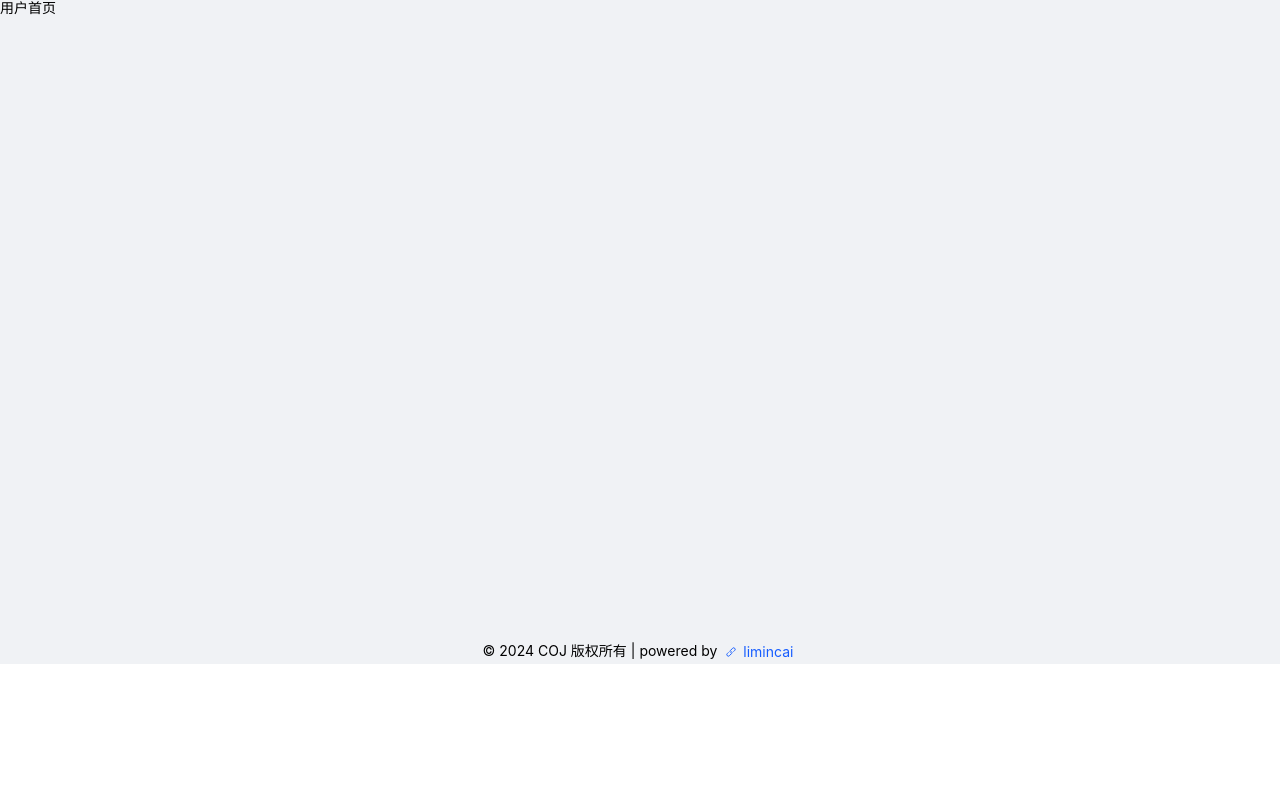
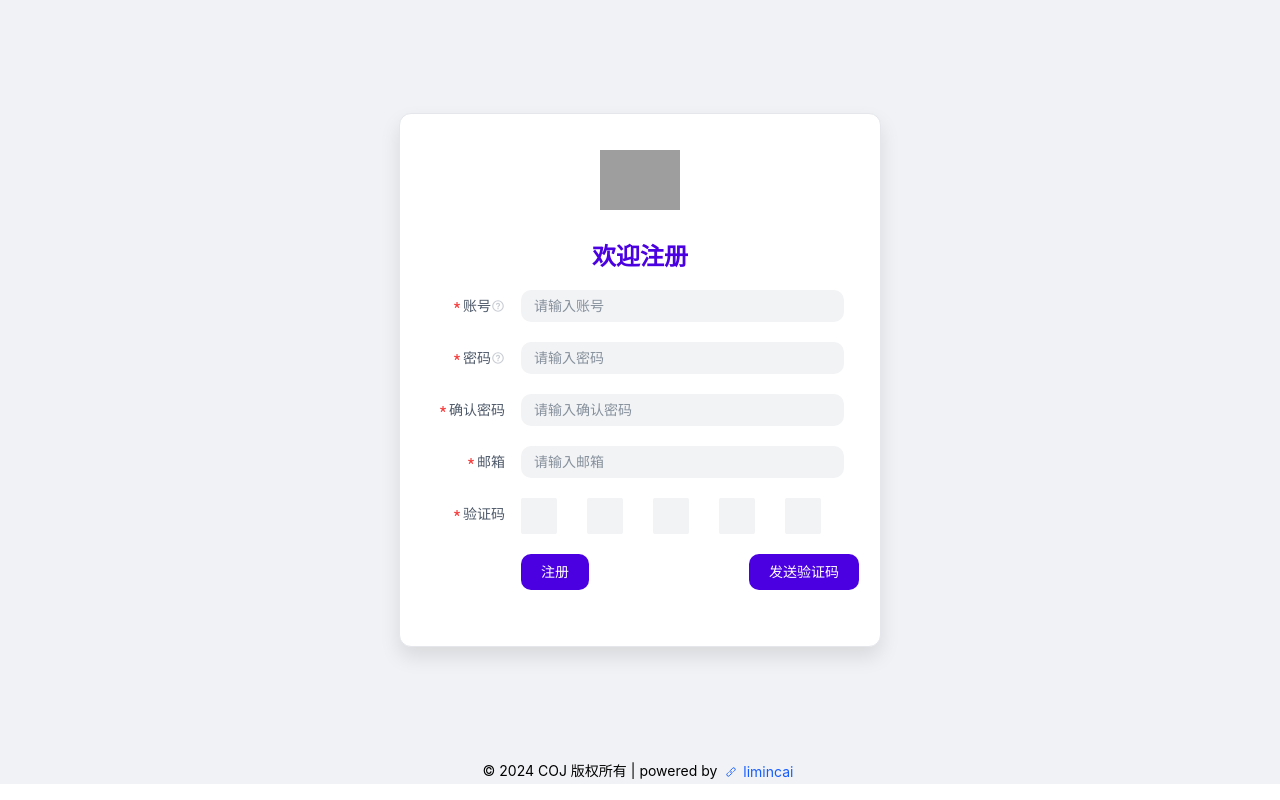
Before and after one commit to limincai/ikuncode-frontend, a Vue app: page /user/register in a window 1280 px wide. Built offline with nearby package versions, Linux system fonts and the light colour scheme; no server answers; grey boxes are pictures that could not be loaded.

Commit message:
注册页面开发完成

```diff
--- a/src/App.vue
+++ b/src/App.vue
@@ -62,7 +62,7 @@ router.beforeEach((to, from, next) => {
   NProgress.start();
 
   // 当前登陆用户权限
-  const loginUserRole = loginUserStore.loginUser.userRole;
+  const loginUserRole = loginUserStore.loginUser?.userRole;
 
   // 需要权限
   const requiredRole = to?.meta?.requiredRole;
@@ -78,7 +78,7 @@ router.beforeEach((to, from, next) => {
   // 当前用户未登陆
   if (loginUserRole !== 0 && !loginUserRole) {
     Message.error("请先登陆");
-    router.replace("/login");
+    router.replace("/user/login");
     // 关闭进度条
     NProgress.done();
     return;
--- a/src/api/AxiosClient.js
+++ b/src/api/AxiosClient.js
@@ -11,7 +11,6 @@ NProgress.configure({ showSpinner: false }); // 隐藏加载图标
 // 创建 axios 实例
 const AxiosClient = axios.create({
   baseURL: BASE_URL,
-  timeout: 10000,
   headers: {
     "Content-Type": "application/json",
   },
--- a/src/api/EmailControllerApi.js
+++ b/src/api/EmailControllerApi.js
@@ -0,0 +1,7 @@
+import AxiosClient from "@/api/AxiosClient";
+
+export const sendRegisterCaptchaByPost = (userEmail) => {
+  return AxiosClient.post("/email/send-register-captcha", {
+    userEmail: userEmail,
+  });
+};
--- a/src/api/UserControllerApi.js
+++ b/src/api/UserControllerApi.js
@@ -11,3 +11,7 @@ export const userLoginByPost = (userDTO) => {
 export const getLoginUserVOByGet = () => {
   return AxiosClient.get("/user/get");
 };
+
+export const userRegisterByPost = (userDTO) => {
+  return AxiosClient.post("/user/register", userDTO);
+};
--- a/src/components/GlobalHeader.vue
+++ b/src/components/GlobalHeader.vue
@@ -4,7 +4,7 @@
     <a-col flex="30%" @click="toHomeView()">
       <a-row :wrap="false" align="center" class="title-bar">
         <a-col class="logo" flex="10%">
-          <img alt="logo" class="logo" src="@/assets/logo.png" />
+          <img alt="logo" class="logo" :src="LOGO_URL" />
         </a-col>
         <a-col flex="auto">
           <div class="title">IkunCode坤码网</div>
@@ -41,7 +41,10 @@
       <!-- 用户未登陆显示用户头像 -->
       <a-dropdown trigger="hover" v-else>
         <a-avatar @click="toUserHomeView()">
-          <img :src="userAvatarUrl || defaultUserAvatar" alt="user-avatar" />
+          <img
+            :src="userAvatarUrl || DEFAULT_URSER_AVATAR_URL"
+            alt="user-avatar"
+          />
         </a-avatar>
         <template #content>
           <a-doption @click="toUserHomeView">
@@ -65,13 +68,11 @@ import { computed, ref } from "vue";
 import { useLoginUserStore } from "@/stores/user";
 import { userLogoutByPost } from "@/api/UserControllerApi";
 import { Message } from "@arco-design/web-vue";
+import { DEFAULT_URSER_AVATAR_URL, LOGO_URL } from "@/constant/GlobalConstant";
 
 const router = useRouter();
 
 const loginUserStore = useLoginUserStore();
-
-// 默认用户头像
-const defaultUserAvatar = require("@/assets/default-user-avatar.png");
 
 // 用户头像地址
 const userAvatarUrl = ref(loginUserStore.loginUser?.userAvatarUrl);
--- a/src/constant/GlobalConstant.js
+++ b/src/constant/GlobalConstant.js
@@ -1,7 +1,13 @@
-export { GITHUB_URL, BASE_URL, CAPTCHA_KEY };
+export { GITHUB_URL, BASE_URL, LOGO_URL, DEFAULT_URSER_AVATAR_URL };
 
 const GITHUB_URL = "https://github.com/limincai";
 
 const BASE_URL = "http://localhost:8888";
 
-const CAPTCHA_KEY = "Captcha-key";
+// logo 地址
+const LOGO_URL =
+  "https://limincai-coj.oss-cn-beijing.aliyuncs.com/img/logo.png";
+
+// 默认用户头像地址
+const DEFAULT_URSER_AVATAR_URL =
+  "https://limincai-coj.oss-cn-beijing.aliyuncs.com/img/default-user-avatar.png";
--- a/src/views/user/UserLoginView.vue
+++ b/src/views/user/UserLoginView.vue
@@ -3,7 +3,7 @@
     <!-- 登陆页面 logo -->
     <a-card class="login-card" :bordered="true" :hoverable="true">
       <div class="login-header">
-        <img src="@/assets/logo.png" alt="kunkun" class="logo" />
+        <img :src="LOGO_URL" alt="kunkun" class="logo" @click="toHomeView()" />
         <h2 class="login-title">欢迎登陆</h2>
       </div>
       <!-- 用户登陆表单 -->
@@ -74,18 +74,18 @@
             size="large"
             class="login-btn"
             :disabled="!loginBtnEnabled"
-            @click="debouncedUserLogin()"
+            @click="throttledDoUserLogin()"
           >
             登录
           </a-button>
+          <!-- 图片验证码 -->
+          <img
+            class="captcha"
+            :src="captchaUrl"
+            alt="captcha"
+            @click="refreshCaptcha()"
+          />
         </a-form-item>
-        <!-- 图片验证码 -->
-        <img
-          :src="captchaUrl"
-          alt="captcha"
-          style="cursor: pointer"
-          @click="refreshCaptcha()"
-        />
       </a-form>
       <div class="footer-links">
         <a-link @click="toUserRegisterView()">没有账号？注册</a-link>
@@ -103,11 +103,12 @@ import {
   isLegalUserAccount,
   isLegalUserPassword,
 } from "@/utils/RegUtil";
-import { debounce } from "lodash-es";
+import { throttle } from "lodash-es";
 import { useLoginUserStore } from "@/stores/user";
 import { userLoginByPost } from "@/api/UserControllerApi";
 import { getCaptchaByGet } from "@/api/CaptchaControllerApi";
 import { Message } from "@arco-design/web-vue";
+import { LOGO_URL } from "@/constant/GlobalConstant";
 
 const router = useRouter();
 
@@ -130,13 +131,15 @@ const getCaptcha = async () => {
 // 页面加载时先获取 url
 onMounted(() => {
   // 如果用户存在，直接跳转到首页
-  if (loginUserStore.loginUser.userId) {
+  if (loginUserStore.loginUser?.userId) {
     router.push("/");
   }
   getCaptcha();
 });
 
-// 刷新验证码图片 url
+/**
+ * 刷新验证码 url
+ */
 const refreshCaptcha = () => {
   getCaptcha();
 };
@@ -159,10 +162,20 @@ const loginBtnEnabled = computed(() => {
 });
 
 /**
+ * 点击 logo 返回首页
+ */
+const toHomeView = () => {
+  router.push("/");
+};
+
+/**
  * 用户登陆
  */
 const doUserLogin = async () => {
   const res = await userLoginByPost(form);
+  if (!res) {
+    return;
+  }
   // 存入 user 到 store 中
   loginUserStore.setLoginUser(res);
   Message.success("登陆成功");
@@ -172,11 +185,11 @@ const doUserLogin = async () => {
 
 /**
  * 登陆按钮防抖
+ * 500ms 的节流时间
  */
-const debouncedUserLogin = debounce(() => {
-  // 设置 1 秒的防抖时间
+const throttledDoUserLogin = throttle(() => {
   doUserLogin();
-}, 1000);
+}, 500);
 
 /**
  * 跳转到注册页面
@@ -216,6 +229,7 @@ const toUserRegisterView = () => {
   .logo {
     width: 80px;
     margin-bottom: 10px;
+    cursor: pointer;
   }
 
   .login-title {
@@ -256,5 +270,11 @@ const toUserRegisterView = () => {
     font-size: 14px;
     cursor: pointer;
   }
+
+  .captcha {
+    cursor: pointer;
+    width: 100px;
+    margin-left: 20vh;
+  }
 }
 </style>
--- a/src/views/user/UserRegister.vue
+++ /dev/null
@@ -1,4 +0,0 @@
-<template>用户注册</template>
-<script setup></script>
-
-<style scoped lang="scss"></style>
--- /dev/null
+++ b/src/views/user/UserRegisterView.vue
@@ -0,0 +1,323 @@
+<template>
+  <div id="user-register">
+    <!-- 注册页面 logo -->
+    <a-card class="register-card" :bordered="true" :hoverable="true">
+      <div class="register-header">
+        <img :src="LOGO_URL" alt="kunkun" class="logo" @click="toHomeView()" />
+        <h2 class="register-title">欢迎注册</h2>
+      </div>
+      <!-- 用户注册表单 -->
+      <a-form :model="form" label-col="8" wrapper-col="16">
+        <!-- 账号 -->
+        <a-form-item
+          field="userAccount"
+          label="账号"
+          tooltip="账号为8-16位，不支持特殊符号"
+          :rules="[
+            { required: true, message: '账号是必填项' },
+            {
+              minLength: 8,
+              maxLength: 16,
+              message: '账号为8-16位',
+            },
+          ]"
+        >
+          <a-input
+            v-model="form.userAccount"
+            placeholder="请输入账号"
+            class="input-field"
+          />
+        </a-form-item>
+        <!-- 密码 -->
+        <a-form-item
+          field="userPassword"
+          label="密码"
+          tooltip="密码为8-16位，不支持特殊符号"
+          :rules="[
+            { required: true, message: '密码是必填项' },
+            {
+              minLength: 8,
+              maxLength: 16,
+              message: '密码为8-16位',
+            },
+          ]"
+        >
+          <a-input
+            v-model="form.userPassword"
+            placeholder="请输入密码"
+            type="password"
+            class="input-field"
+          />
+        </a-form-item>
+        <!-- 确认密码 -->
+        <a-form-item
+          field="userConfirmedPassword"
+          label="确认密码"
+          :rules="[
+            { required: true, message: '确认密码是必填项' },
+            {
+              validator: (value, cb) => {
+                if (value !== form.userPassword) {
+                  cb('确认密码与密码不一致');
+                } else {
+                  cb();
+                }
+              },
+            },
+          ]"
+        >
+          <a-input
+            v-model="form.userConfirmedPassword"
+            placeholder="请输入确认密码"
+            type="password"
+            class="input-field"
+          />
+        </a-form-item>
+        <!-- 邮箱 -->
+        <a-form-item
+          field="userEmail"
+          label="邮箱"
+          :rules="[
+            { required: true, message: '邮箱是必填项' },
+            {
+              validator: (value, cb) => {
+                if (!isLegalUserEmail(value)) {
+                  cb('邮箱格式不正确');
+                } else {
+                  cb();
+                }
+              },
+            },
+          ]"
+        >
+          <a-input
+            v-model="form.userEmail"
+            placeholder="请输入邮箱"
+            class="input-field"
+          />
+        </a-form-item>
+        <!-- 验证码 -->
+        <a-form-item
+          field="captcha"
+          label="验证码"
+          :rules="[
+            {
+              required: true,
+              message: '验证码是必须的',
+            },
+          ]"
+        >
+          <a-verification-code
+            size="large"
+            :length="5"
+            v-model="form.captcha"
+            style="width: 300px"
+          />
+        </a-form-item>
+        <!-- 登陆按钮和发送验证码按钮-->
+        <a-form-item>
+          <a-button
+            type="primary"
+            block
+            html-type="submit"
+            size="large"
+            class="register-btn"
+            :disabled="!registerBtnEnabled"
+            @click="throttledDoUserRegister()"
+          >
+            注册
+          </a-button>
+          <a-button
+            type="primary"
+            block
+            size="large"
+            class="send-captcha-btn"
+            :disabled="!sendCaptchaBtnEnabled"
+            @click="doEmailCaptchaSend()"
+          >
+            {{ sendCaptchaBtnContent }}
+          </a-button>
+        </a-form-item>
+      </a-form>
+    </a-card>
+  </div>
+</template>
+
+<script setup>
+import { computed, reactive, ref } from "vue";
+import { useRouter } from "vue-router";
+import {
+  isLegalCaptcha,
+  isLegalUserAccount,
+  isLegalUserEmail,
+  isLegalUserPassword,
+} from "@/utils/RegUtil";
+import { Message } from "@arco-design/web-vue";
+import { LOGO_URL } from "@/constant/GlobalConstant";
+import { sendRegisterCaptchaByPost } from "@/api/EmailControllerApi";
+import { userRegisterByPost } from "@/api/UserControllerApi";
+import { throttle } from "lodash-es";
+
+const router = useRouter();
+
+// 登录表单模型
+const form = reactive({
+  userAccount: "",
+  userPassword: "",
+  userConfirmedPassword: "",
+  userEmail: "",
+  captcha: "",
+});
+
+// 发送验证码按钮内容
+const sendCaptchaBtnContent = ref("发送验证码");
+
+// 发送验证码按钮是否可用
+const sendCaptchaBtnEnabled = ref(true);
+
+// 发送验证码按钮记时
+const countDown = ref(60);
+
+/**
+ * 开启倒计时
+ */
+const startCountDown = () => {
+  // 发送验证码按钮不可用
+  sendCaptchaBtnEnabled.value = false;
+
+  // 更改验证码按钮内容
+  sendCaptchaBtnContent.value = `${countDown.value}秒后重试`;
+
+  // 开启计时器
+  const interval = setInterval(() => {
+    countDown.value -= 1;
+    if (countDown.value > 0) {
+      // 更改验证码按钮内容
+      sendCaptchaBtnContent.value = `${countDown.value}秒后重试`;
+    } else {
+      // 清除计时器
+      clearInterval(interval);
+      sendCaptchaBtnContent.value = `发送验证码`;
+      // 设置发送验证码按钮可用
+      sendCaptchaBtnEnabled.value = true;
+    }
+  }, 1000);
+};
+
+// 登陆按钮是否可用
+const registerBtnEnabled = computed(() => {
+  return (
+    isLegalUserAccount(form.userAccount) &&
+    isLegalUserPassword(form.userPassword) &&
+    isLegalCaptcha(form.captcha) &&
+    isLegalUserPassword(form.userConfirmedPassword) &&
+    isLegalUserEmail(form.userEmail) &&
+    form.userPassword === form.userConfirmedPassword
+  );
+});
+
+/**
+ * 点击 logo 返回首页
+ */
+const toHomeView = () => {
+  router.push("/");
+};
+
+/**
+ * 发送验证码到邮箱
+ */
+const doEmailCaptchaSend = async () => {
+  // 邮箱格式不正确，返回
+  if (!isLegalUserEmail(form.userEmail)) {
+    Message.error("验证码格式不正确");
+    return;
+  }
+  // 开启倒计时
+  startCountDown();
+  Message.success("发送验证码成功。");
+  await sendRegisterCaptchaByPost(form.userEmail);
+};
+
+/**
+ * 用户注册
+ */
+const doUserRegister = async () => {
+  const res = await userRegisterByPost(form);
+  if (!res) {
+    return;
+  }
+  Message.success("恭喜成为新黑子");
+  // 成功注册返回登陆页
+  router.push("/user/login");
+};
+
+/**
+ * 注册按钮防抖
+ * 500ms 的节流时间
+ */
+const throttledDoUserRegister = throttle(() => {
+  doUserRegister();
+}, 500);
+</script>
+
+<style lang="scss" scoped>
+#user-register {
+  display: flex;
+  justify-content: center;
+  align-items: center;
+  height: 95vh;
+
+  /* 登录框样式 */
+  .register-card {
+    width: 440px;
+    padding: 20px;
+    box-shadow: 0 10px 20px rgba(0, 0, 0, 0.1);
+    border-radius: 12px;
+  }
+
+  .register-header {
+    text-align: center;
+    margin-bottom: 20px;
+  }
+
+  .logo {
+    width: 80px;
+    margin-bottom: 10px;
+    cursor: pointer;
+  }
+
+  .register-title {
+    color: #4a00e0; /* 深紫色 */
+    font-size: 24px;
+    font-weight: bold;
+  }
+
+  /* 输入框样式 */
+  .input-field {
+    border-radius: 10px;
+  }
+
+  .input-field:focus {
+    border-color: #4a00e0; /* 聚焦时的边框色 */
+  }
+
+  /* 登录按钮样式 */
+  .register-btn {
+    border-radius: 10px;
+    background-color: #4a00e0; /* 按钮背景色 */
+    color: #fff;
+  }
+
+  /* 发送验证码按钮样式 */
+  .send-captcha-btn {
+    border-radius: 10px;
+    background-color: #4a00e0; /* 按钮背景色 */
+    color: #fff;
+    margin-left: 20vh;
+  }
+
+  .register-btn:hover {
+    background-color: #8e2de2; /* 按钮悬停色 */
+  }
+}
+</style>
```
Also changed, not shown: src/router/UserRoutes.js (+7 -5 lines).
